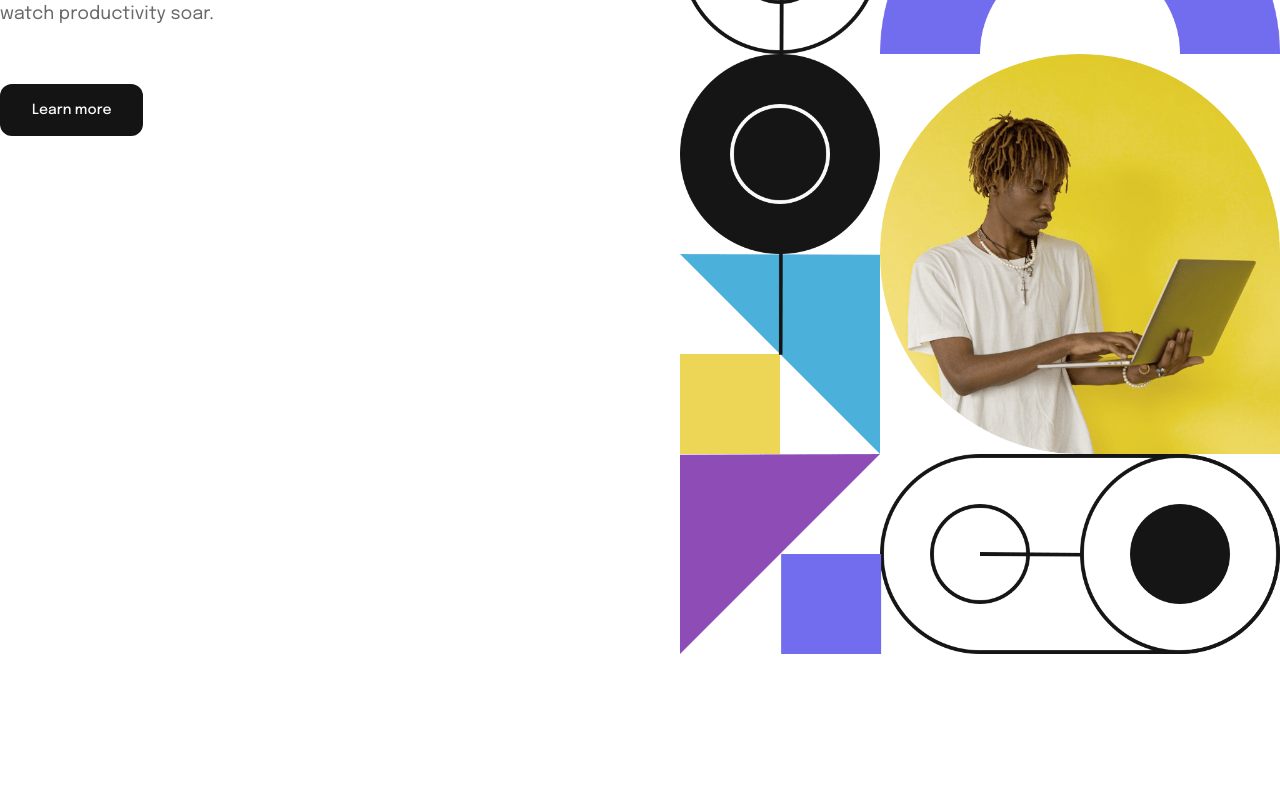
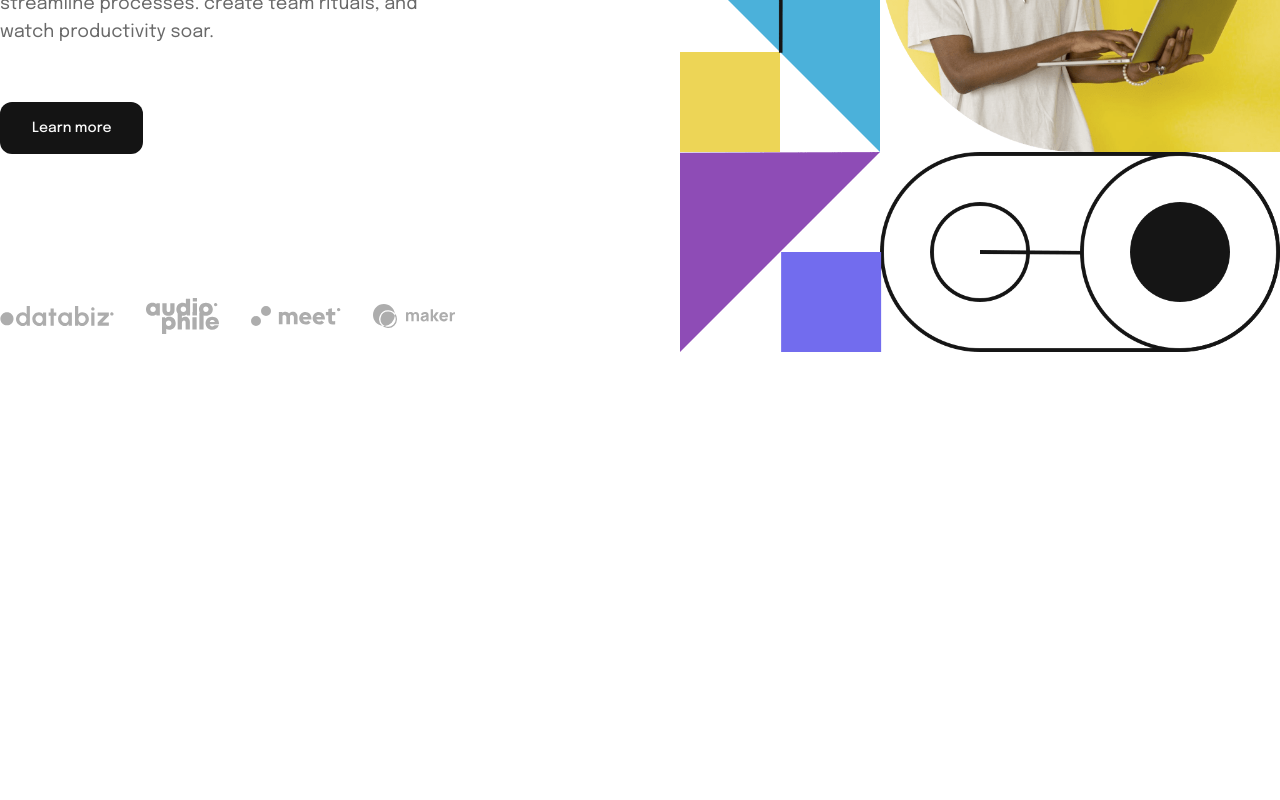
Before and after one commit to Abolade017/intro-section-with-dropdown-navigation, a React (Vite) app: page / in a window 1280 px wide. Shown: the part 640-1440 px from the top of the page. After the commit the page ends 992 px from the top, so only its background shows below. Built offline with nearby package versions, Linux system fonts and the light colour scheme.

Commit message:
adjust the brands layout

```diff
--- a/src/pages/Home.tsx
+++ b/src/pages/Home.tsx
@@ -23,7 +23,7 @@ const Home = () => {
               Learn more
             </button>
           </div>
-          <div className="flex  space-x-6 md:space-x-8 items-center pt-10 md:pt-[49rem] px-4 md:px-0 ">
+          <div className="flex  space-x-6 md:space-x-8 items-center pt-10 md:pt-[9rem] px-4 md:px-0 ">
             <img
               src="/images/client-databiz.svg"
               alt="databiz-logo"
```
